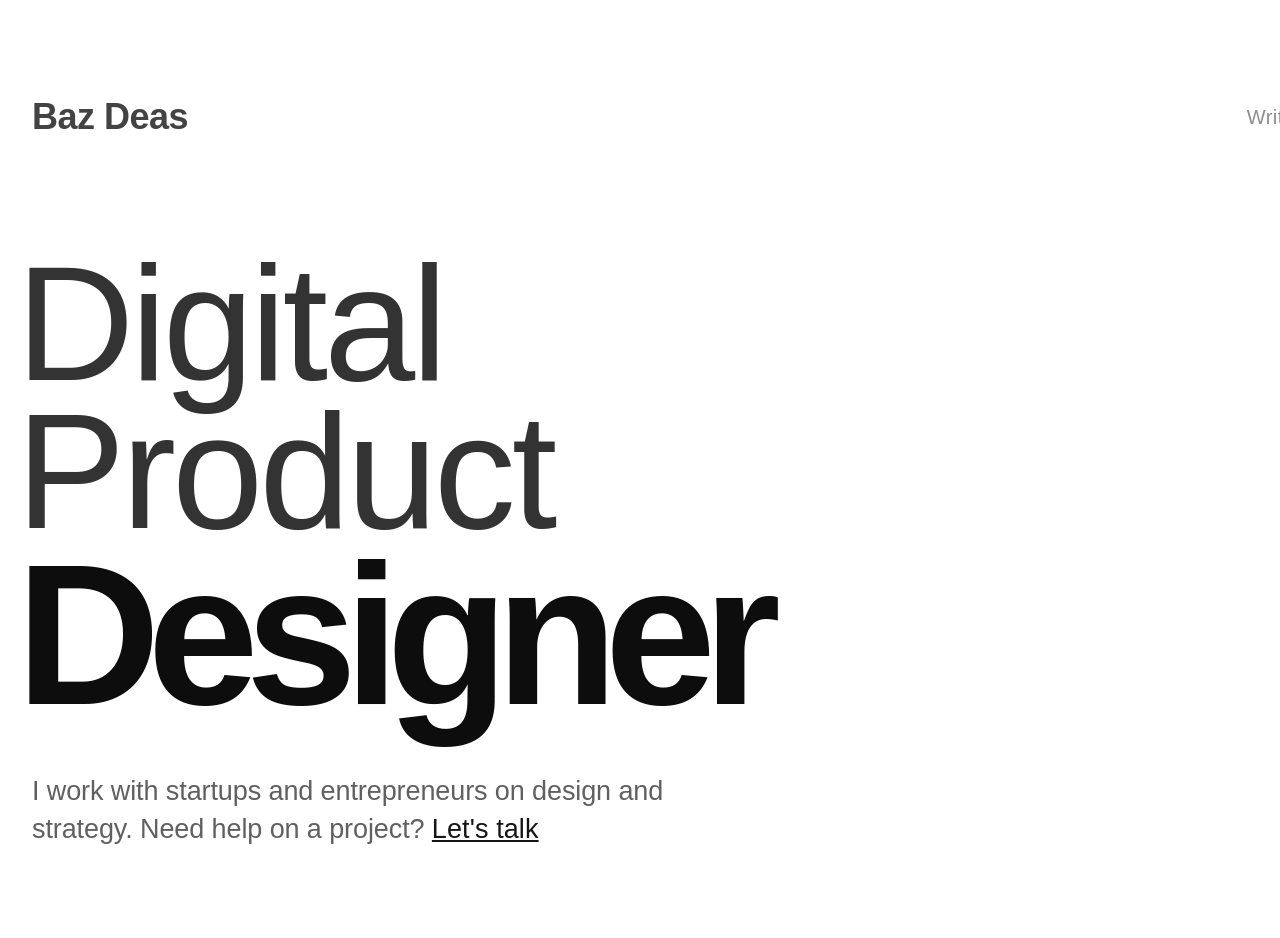
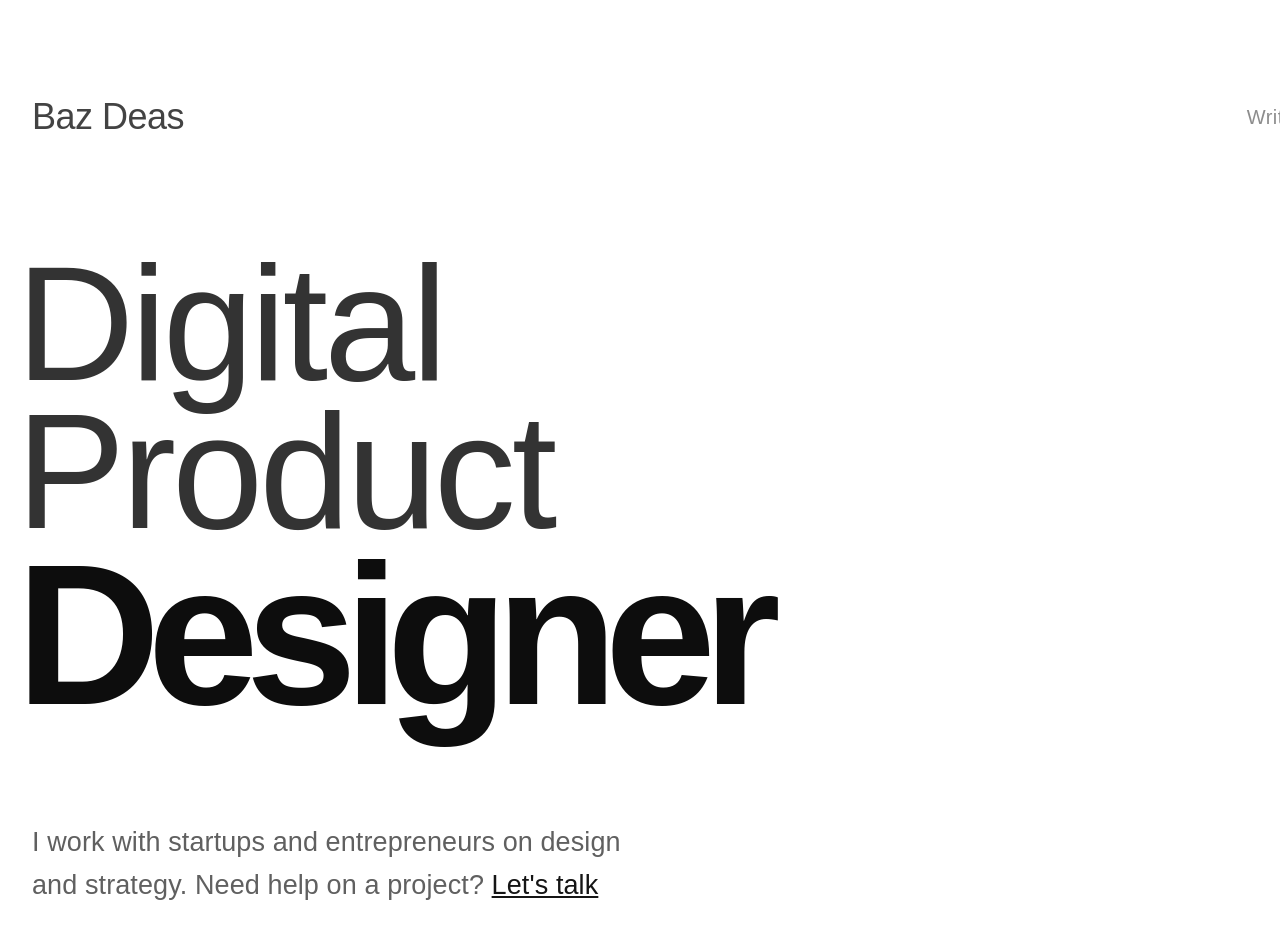
Before and after one commit to BazDeas/bazdeas, a React (Create React App) app: page / in a window 1280 px wide. Shown: the top 938 px of the page. Before the commit the page ends 881 px from the top, so only its background shows below. Built offline with nearby package versions, Linux system fonts and the light colour scheme; a web font is replaced by a local one.

Commit message:
Tweak font weights in Hero

```diff
--- a/src/components/Header.js
+++ b/src/components/Header.js
@@ -11,7 +11,7 @@ const Container = styled.div`
   .branding {
     font-size: 28px;
     letter-spacing: -0.5px;
-    font-weight: 700;
+    font-weight: 500;
     a {
       color: #434343;
       text-decoration: none;
--- a/src/components/Hero.js
+++ b/src/components/Hero.js
@@ -14,7 +14,7 @@ const Container = styled.div`
     line-height: 0.9;
     padding: 3rem 0;
     .first-word, .second-word {
-      font-weight: 300;
+      font-weight: 200;
       font-size: 64px;
       display: block;
       color: #333333;
@@ -58,12 +58,12 @@ const Container = styled.div`
       }
     }
     .subtitle {
+      margin: 3rem 0 0 0;
       font-size: 27px;
-      font-weight: 100;
+      font-weight: 200;
       width: 50%;
-      .contact-button {
-        letter-spacing: 0.1px;
-      }
+      line-height: 1.6;
+      letter-spacing: 0.1px;
     }
   }
 `
```
